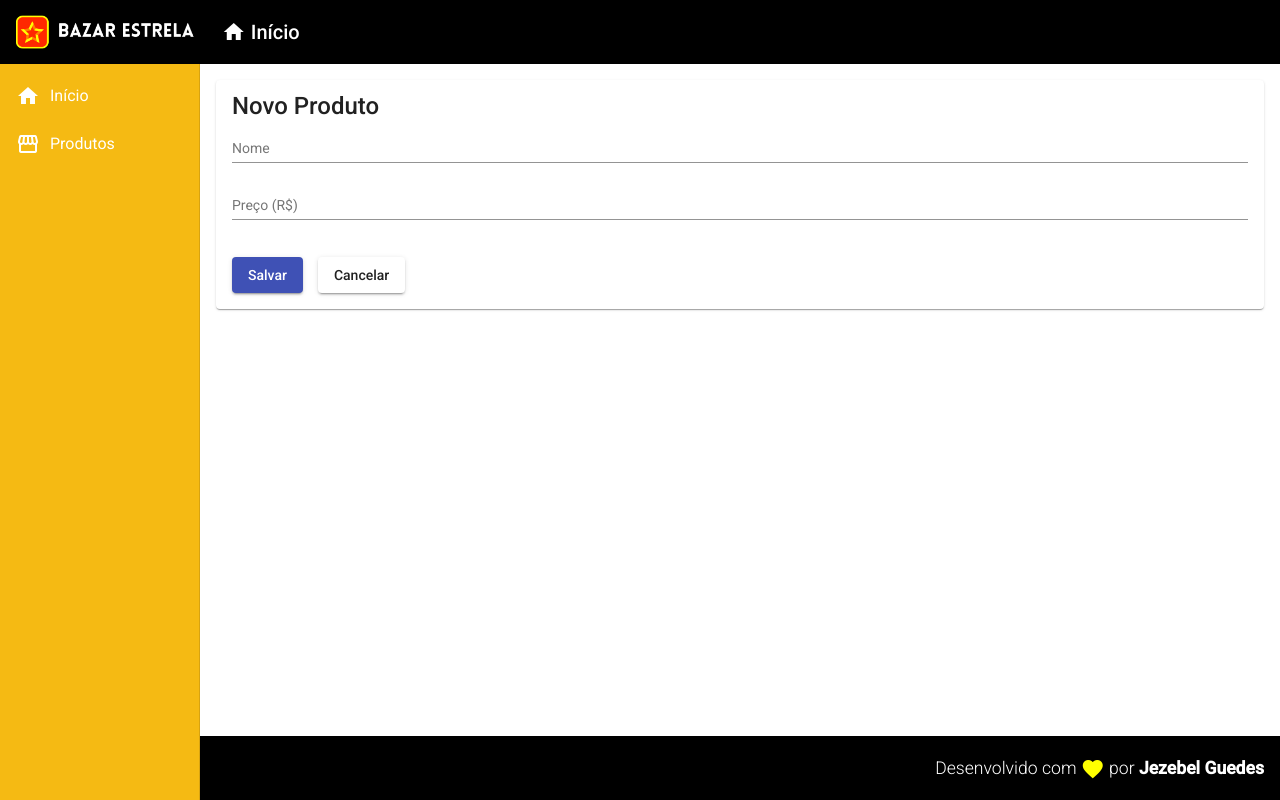
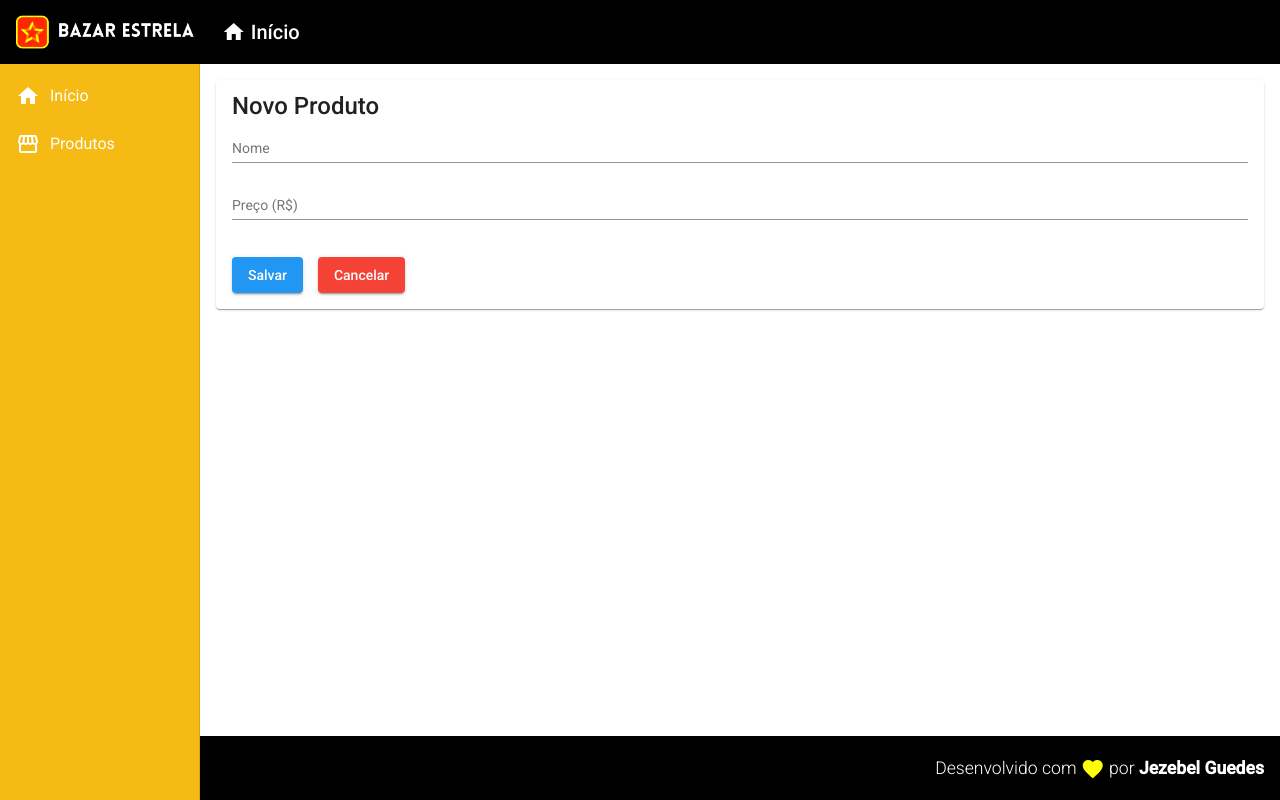
Before and after one commit to Jezebel1990/angular-crud, an Angular app in the folder frontend/: page /products/create in a window 1280 px wide. Built offline with nearby package versions, Linux system fonts and the light colour scheme.

Commit message:
feat: Displaying products with *ngFor

```diff
--- a/frontend/src/app/app.module.ts
+++ b/frontend/src/app/app.module.ts
@@ -22,6 +22,7 @@
 import { FormsModule } from '@angular/forms';
 import { MatFormFieldModule } from '@angular/material/form-field';
 import { MatInputModule } from '@angular/material/input';
+import { ProductReadComponent } from './components/product/product-read/product-read.component';
 
 @NgModule({
   declarations: [
@@ -32,7 +33,8 @@
     HomeComponent,
     ProductCrudComponent,
     YellowDirective,
-    ProductCreateComponent
+    ProductCreateComponent,
+    ProductReadComponent
   ],
   imports: [
     BrowserModule,
--- a/frontend/src/app/components/product/product-create/product-create.component.html
+++ b/frontend/src/app/components/product/product-create/product-create.component.html
@@ -10,11 +10,11 @@
             [(ngModel)]="product.price" name="price">
         </mat-form-field>
     </form>
-    <button mat-raised-button (click)="createProduct()" color="primary">
+    <button mat-raised-button (click)="createProduct()" mat-button style="background-color: #2196F3; color: #fff;">
         Salvar
     </button>
 
-    <button mat-raised-button (click)="cancel()">
+    <button mat-raised-button (click)="cancel()" mat-button style="background-color: #F44336; color: #fff;">
        Cancelar
     </button>
 </mat-card>
--- /dev/null
+++ b/frontend/src/app/components/product/product-read/product-read.component.html
@@ -0,0 +1,5 @@
+<ul>
+    <li *ngFor="let product of products">
+       {{ product.name }}
+    </li>
+</ul>
--- /dev/null
+++ b/frontend/src/app/components/product/product-read/product-read.component.ts
@@ -0,0 +1,23 @@
+import { Component, OnInit } from '@angular/core';
+import { Product } from '../product.model';
+import { ProductService } from '../product.service';
+
+@Component({
+  selector: 'app-product-read',
+  templateUrl: './product-read.component.html',
+  styleUrls: ['./product-read.component.css']
+})
+export class ProductReadComponent implements OnInit {
+
+  products: Product[]
+
+  constructor(private productService: ProductService) { }
+
+  ngOnInit(): void {
+    this.productService.read().subscribe(products =>{
+      this.products = products
+      console.log(products)
+    })
+  }
+
+}
--- a/frontend/src/app/components/product/product.service.ts
+++ b/frontend/src/app/components/product/product.service.ts
@@ -23,4 +23,8 @@
   create(product: Product): Observable<Product> {
     return this.http.post<Product>(this.baseUrl, product)
   }
+
+  read(): Observable<Product[]> {
+    return this.http.get<Product[]>(this.baseUrl)
+  }
 }
--- a/frontend/src/app/views/product-crud/product-crud.component.css
+++ b/frontend/src/app/views/product-crud/product-crud.component.css
@@ -0,0 +1,3 @@
+button {
+    margin-bottom: 30px;
+}
--- a/frontend/src/app/views/product-crud/product-crud.component.html
+++ b/frontend/src/app/views/product-crud/product-crud.component.html
@@ -1,3 +1,6 @@
-<button mat-raised-button (click)="navigateToProductCreate()">
+<button mat-raised-button (click)="navigateToProductCreate()" mat-button style="background-color: #FF8F00; color: #fff;">
   Novo Produto
 </button>
+
+
+<app-product-read></app-product-read>
```
Also changed, not shown: frontend/src/app/components/product/product-read/product-read.component.css (added).
